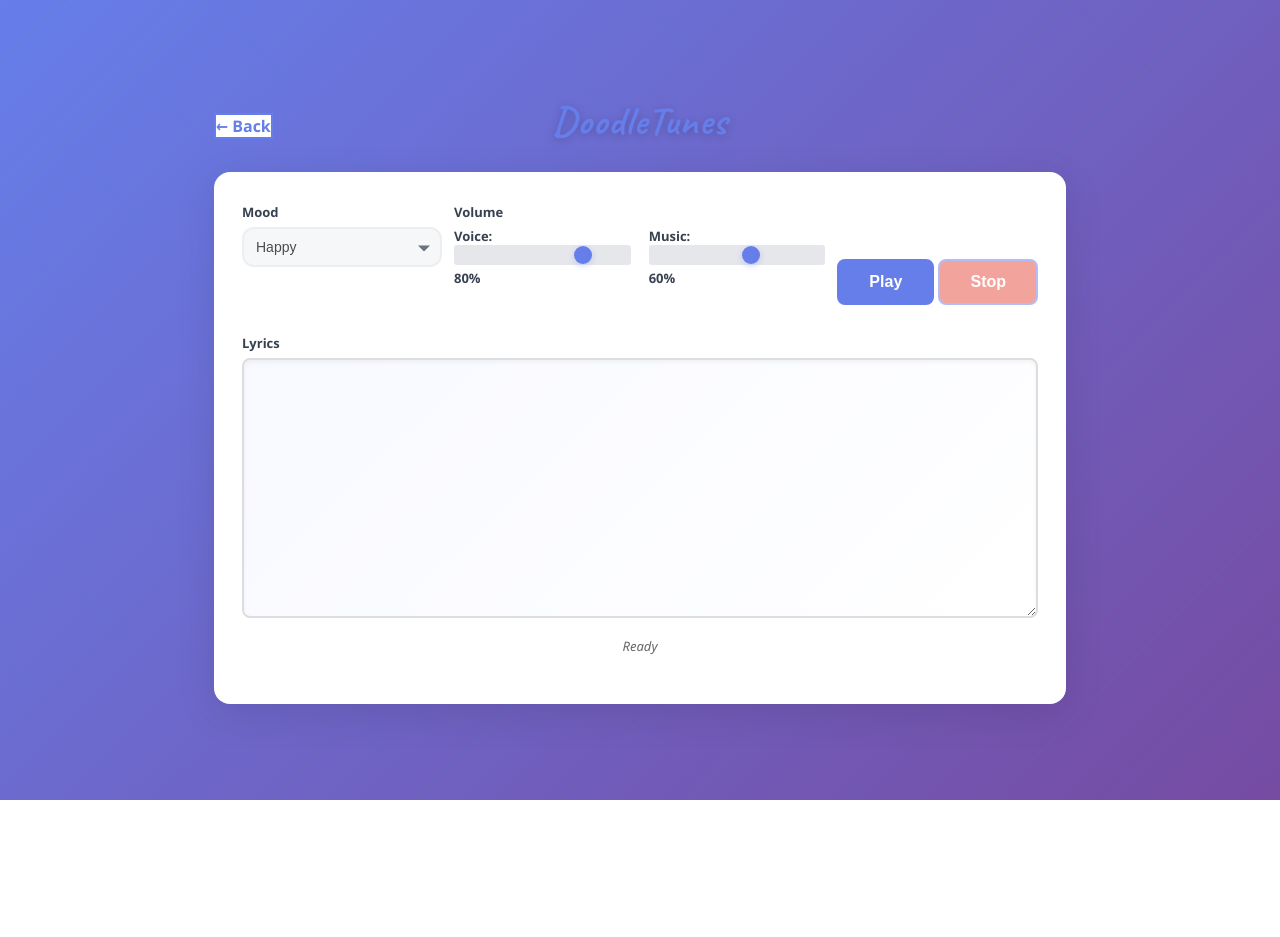
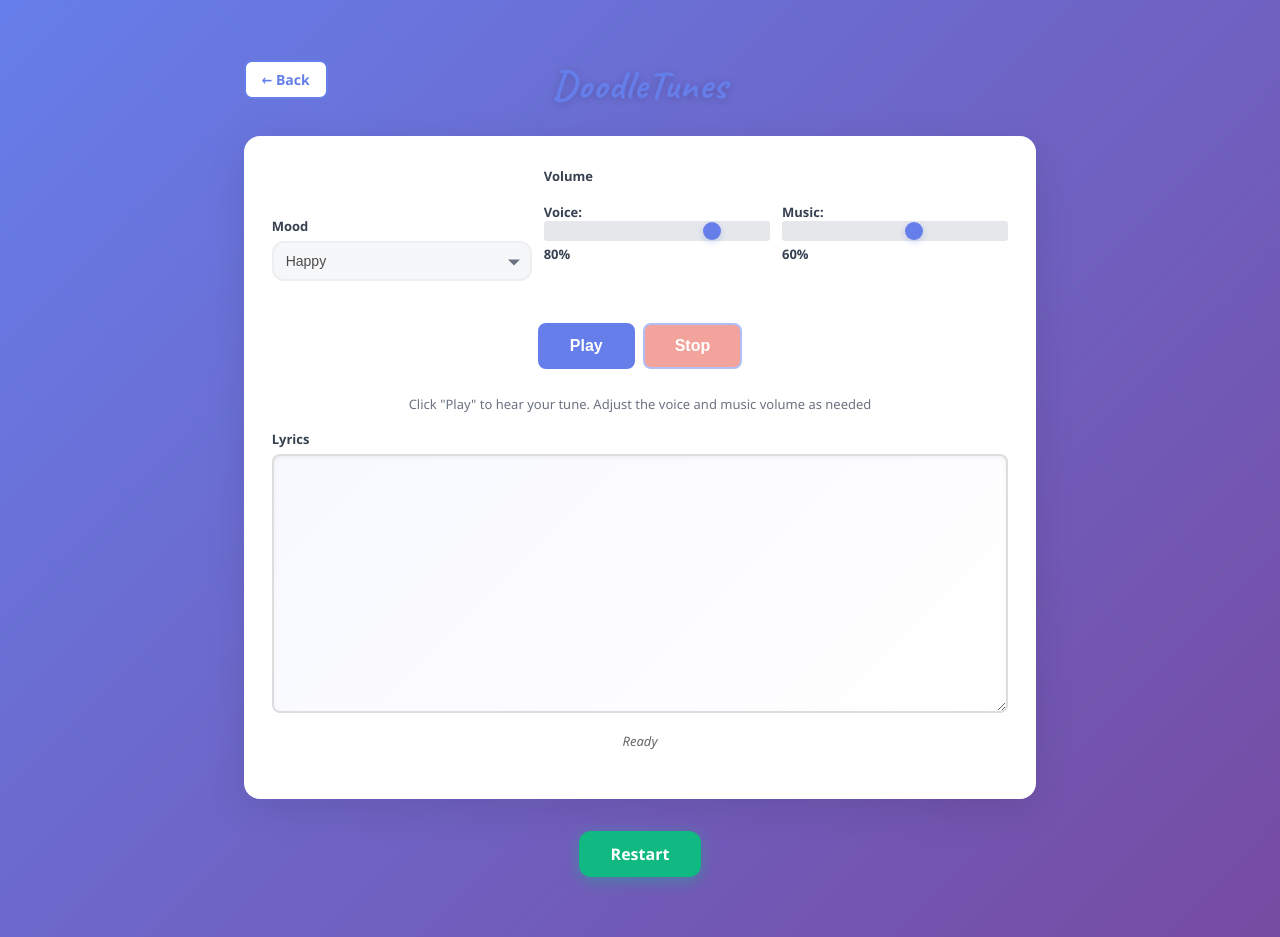
Before and after one commit to KrishnaHPatel/DoodleTunes, a website with bundled scripts: page frontend/playback.html in a window 1280 px wide. Before the commit the page ends 800 px from the top, so only its background shows below. Built offline with nearby package versions, Linux system fonts and the light colour scheme.

Commit message:
New changes

```diff
--- a/frontend/playback.html
+++ b/frontend/playback.html
@@ -1,12 +1,15 @@
 <!doctype html>
 <html lang="en">
+
 <head>
   <meta charset="utf-8">
   <meta name="viewport" content="width=device-width, initial-scale=1">
   <title>DoodleTunes - Playback</title>
   <link rel="preconnect" href="https://fonts.googleapis.com">
   <link rel="preconnect" href="https://fonts.gstatic.com" crossorigin>
-    <link href="https://fonts.googleapis.com/css2?family=Caveat:wght@400;600;700&family=Kalam:wght@300;400;700&display=swap" rel="stylesheet">
+  <link
+    href="https://fonts.googleapis.com/css2?family=Caveat:wght@400;600;700&family=Kalam:wght@300;400;700&display=swap"
+    rel="stylesheet">
   <link rel="stylesheet" href="src/ui/style.css">
   <style>
     :root {
@@ -23,7 +26,11 @@
       --shadow: 0 10px 40px rgba(0, 0, 0, 0.1);
       --shadow-hover: 0 15px 50px rgba(0, 0, 0, 0.15);
     }
-      * { box-sizing: border-box; }
+
+    * {
+      box-sizing: border-box;
+    }
+
     body {
       font-family: system-ui, -apple-system, Segoe UI, Roboto, Arial, sans-serif;
       margin: 0;
@@ -49,20 +56,16 @@
       right: 0;
       bottom: 0;
       background:
-          repeating-linear-gradient(
-            45deg,
+        repeating-linear-gradient(45deg,
           transparent,
           transparent 100px,
           rgba(59, 130, 246, 0.03) 100px,
-            rgba(59, 130, 246, 0.03) 102px
-          ),
-          repeating-linear-gradient(
-            -45deg,
+          rgba(59, 130, 246, 0.03) 102px),
+        repeating-linear-gradient(-45deg,
           transparent,
           transparent 100px,
           rgba(34, 197, 94, 0.03) 100px,
-            rgba(34, 197, 94, 0.03) 102px
-          );
+          rgba(34, 197, 94, 0.03) 102px);
       pointer-events: none;
       z-index: 0;
     }
@@ -71,6 +74,7 @@
       position: relative;
       z-index: 1;
     }
+
     .app {
       max-width: 900px;
       margin: 0 auto;
@@ -78,6 +82,7 @@
       position: relative;
       z-index: 1;
     }
+
     .hero {
       display: flex;
       align-items: center;
@@ -87,10 +92,28 @@
       position: relative;
     }
 
-      .hero a {
+    .back-button {
       position: absolute;
       left: 0;
+      top: 0;
+      text-decoration: none;
+      color: var(--primary);
+      background: white;
+      border: 2px solid var(--primary);
+      border-radius: 8px;
+      padding: 8px 16px;
+      font-weight: 600;
+      font-size: 14px;
+      transition: all 0.2s ease;
+      display: inline-flex;
+      align-items: center;
     }
+
+    .back-button:hover {
+      background: var(--primary-light);
+      transform: translateY(-1px);
+    }
+
     h1 {
       margin: 0;
       font-size: 44px;
@@ -100,10 +123,31 @@
       text-shadow: 0 2px 10px rgba(0, 0, 0, 0.2);
       letter-spacing: 1px;
     }
-      .row { display: flex; gap: 12px; flex-wrap: wrap; margin-bottom: 12px; }
-      label { font-size: 13px; color: #374151; display: inline-block; margin-bottom: 6px; }
-      input, select, button { padding: 10px 12px; font-size: 14px; }
-      input, select {
+
+    .row {
+      display: flex;
+      gap: 12px;
+      flex-wrap: wrap;
+      margin-bottom: 12px;
+      align-items: flex-start;
+    }
+
+    label {
+      font-size: 13px;
+      color: #374151;
+      display: inline-block;
+      margin-bottom: 6px;
+    }
+
+    input,
+    select,
+    button {
+      padding: 10px 12px;
+      font-size: 14px;
+    }
+
+    input,
+    select {
       border: 2px solid var(--border);
       border-radius: 12px;
       background: #fff;
@@ -111,7 +155,8 @@
       transition: all 0.2s ease;
     }
 
-      input:focus, select:focus {
+    input:focus,
+    select:focus {
       outline: none;
       border-color: var(--primary);
       box-shadow: 0 0 0 3px rgba(102, 126, 234, 0.1);
@@ -153,7 +198,11 @@
       border: none;
       box-shadow: 0 2px 6px rgba(102, 126, 234, 0.3);
     }
-      .select { position: relative; }
+
+    .select {
+      position: relative;
+    }
+
     .select select {
       -webkit-appearance: none;
       -moz-appearance: none;
@@ -161,6 +210,7 @@
       padding-right: 36px;
       background-color: #fff;
     }
+
     .select:after {
       content: "";
       position: absolute;
@@ -174,6 +224,7 @@
       transform: translateY(-25%);
       pointer-events: none;
     }
+
     button {
       border: 0;
       background: var(--primary);
@@ -189,19 +240,23 @@
       font-size: 14px;
       transition: all 0.2s ease;
     }
+
     button:hover {
       background: var(--primary-600);
       transform: translateY(-2px);
       box-shadow: 0 6px 20px rgba(102, 126, 234, 0.5);
     }
+
     button:active {
       transform: translateY(0);
     }
+
     button[disabled] {
       opacity: 0.7;
       cursor: not-allowed;
       transform: none !important;
     }
+
     .btn-outline {
       background: #fff;
       color: var(--primary);
@@ -209,12 +264,14 @@
       box-shadow: none;
       font-weight: 600;
     }
+
     .btn-outline:hover {
       background: var(--primary-light);
       border-color: var(--primary-600);
       transform: translateY(-2px);
       box-shadow: 0 4px 12px rgba(102, 126, 234, 0.3);
     }
+
     .card {
       border: none;
       border-radius: var(--radius);
@@ -228,8 +285,19 @@
       transform: translateY(-2px);
       box-shadow: var(--shadow-hover);
     }
-      .grid { display: grid; gap: 14px; grid-template-columns: 1fr; }
-      .status { font-size: 13px; color: var(--muted); min-height: 18px; }
+
+    .grid {
+      display: grid;
+      gap: 14px;
+      grid-template-columns: 1fr;
+    }
+
+    .status {
+      font-size: 13px;
+      color: var(--muted);
+      min-height: 18px;
+    }
+
     textarea {
       width: 100%;
       border: 2px solid var(--border);
@@ -271,19 +339,45 @@
       font-weight: 500;
       color: var(--muted);
     }
+
+    .restart-btn {
+      background: #10b981;
+      color: white;
+      border: none;
+      border-radius: 12px;
+      padding: 12px 32px;
+      font-size: 16px;
+      font-weight: 600;
+      cursor: pointer;
+      transition: all 0.2s ease;
+      box-shadow: 0 4px 15px rgba(16, 185, 129, 0.4);
+      text-decoration: none;
+      display: inline-block;
+    }
+
+    .restart-btn:hover {
+      background: #059669;
+      transform: translateY(-2px);
+      box-shadow: 0 6px 20px rgba(16, 185, 129, 0.5);
+    }
+
+    .restart-btn:active {
+      transform: translateY(0);
+    }
   </style>
 </head>
+
 <body>
   <div class="app">
     <div class="hero">
+      <a href="index.html" class="back-button">← Back</a>
       <h1>DoodleTunes</h1>
-        <a href="index.html" class="btn-outline" style="text-decoration: none; color: var(--primary);">← Back</a>
     </div>
 
     <!-- Playback Panel -->
     <div class="card grid">
-        <div class="row">
-          <div style="flex:1; min-width: 200px;">
+      <div class="row" style="align-items: flex-end;">
+        <div style="flex:1; min-width: 260px;">
           <label for="mood-select">Mood</label><br>
           <div class="select">
             <select id="mood-select">
@@ -298,7 +392,7 @@
         </div>
         <div style="flex:2; min-width: 260px;">
           <label>Volume</label><br>
-            <div class="row" style="gap:18px;">
+          <div class="row" style="gap:12px; margin-top: 12px;">
             <label style="flex:1;">
               Voice:
               <input type="range" id="voice-volume" min="0" max="100" value="80" style="width:100%">
@@ -311,11 +405,13 @@
             </label>
           </div>
         </div>
-          <div style="align-self: end;">
+      </div>
+      <div style="display: flex; gap: 8px; justify-content: center; margin-top: 16px;">
         <button id="play-btn" class="btn-outline">Play</button>
         <button id="stop-btn" class="btn-outline" disabled>Stop</button>
       </div>
-        </div>
+      <p style="margin: 12px 0 0; color: var(--muted); font-size: 13px; text-align: center;">Click "Play" to hear your
+        tune. Adjust the voice and music volume as needed</p>
       <div class="grid">
         <div>
           <label for="lyrics-input">Lyrics</label>
@@ -324,8 +420,12 @@
         <div class="status" id="status">Ready</div>
       </div>
     </div>
+    <div style="text-align: center; margin-top: 32px;">
+      <a href="/" class="restart-btn">Restart</a>
+    </div>
   </div>
   <script src="https://cdn.jsdelivr.net/npm/tone@14.7.77/build/Tone.js"></script>
   <script type="module" src="src/playback.js"></script>
 </body>
+
 </html>
--- a/frontend/src/playback.js
+++ b/frontend/src/playback.js
@@ -162,6 +162,7 @@ class PlaybackApp {
       const moodProfile = this.getMoodProfile(mood);
       moodProfile.mood = mood;
 
+      this.updateStatus('Background music queuing...');
       await this.melodyPlayer.start(moodProfile, musicInput);
 
       await this.voicePlayer.play(response.chunks, voiceInput, () => {
```
Also changed, not shown: frontend/drawing.html (+32 -8 lines), frontend/index.html (+40 -19 lines), frontend/script.js (+21 -21 lines), frontend/src/drawing.js (+9 -0 lines). Lines whose indentation alone changed are shown as unchanged.
